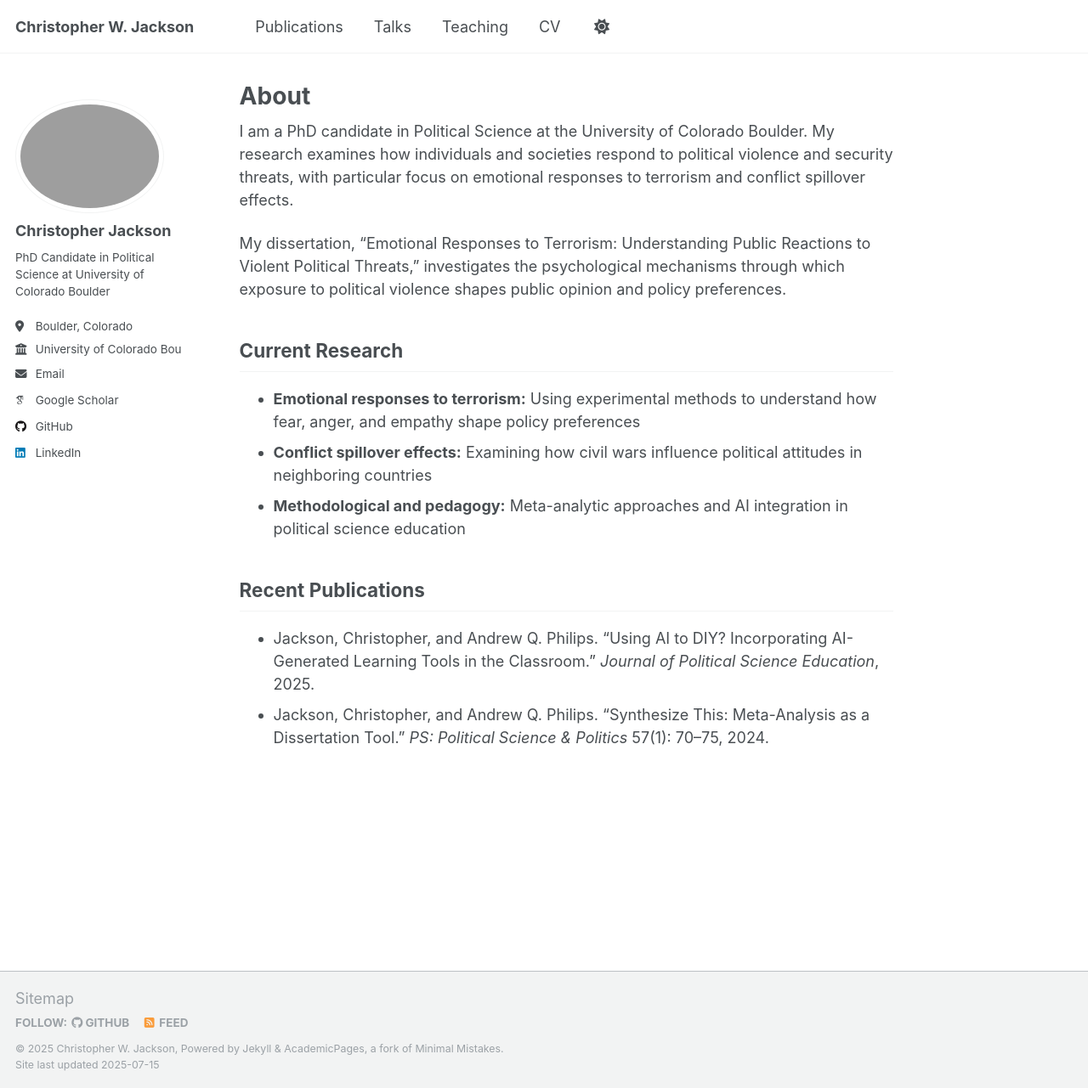
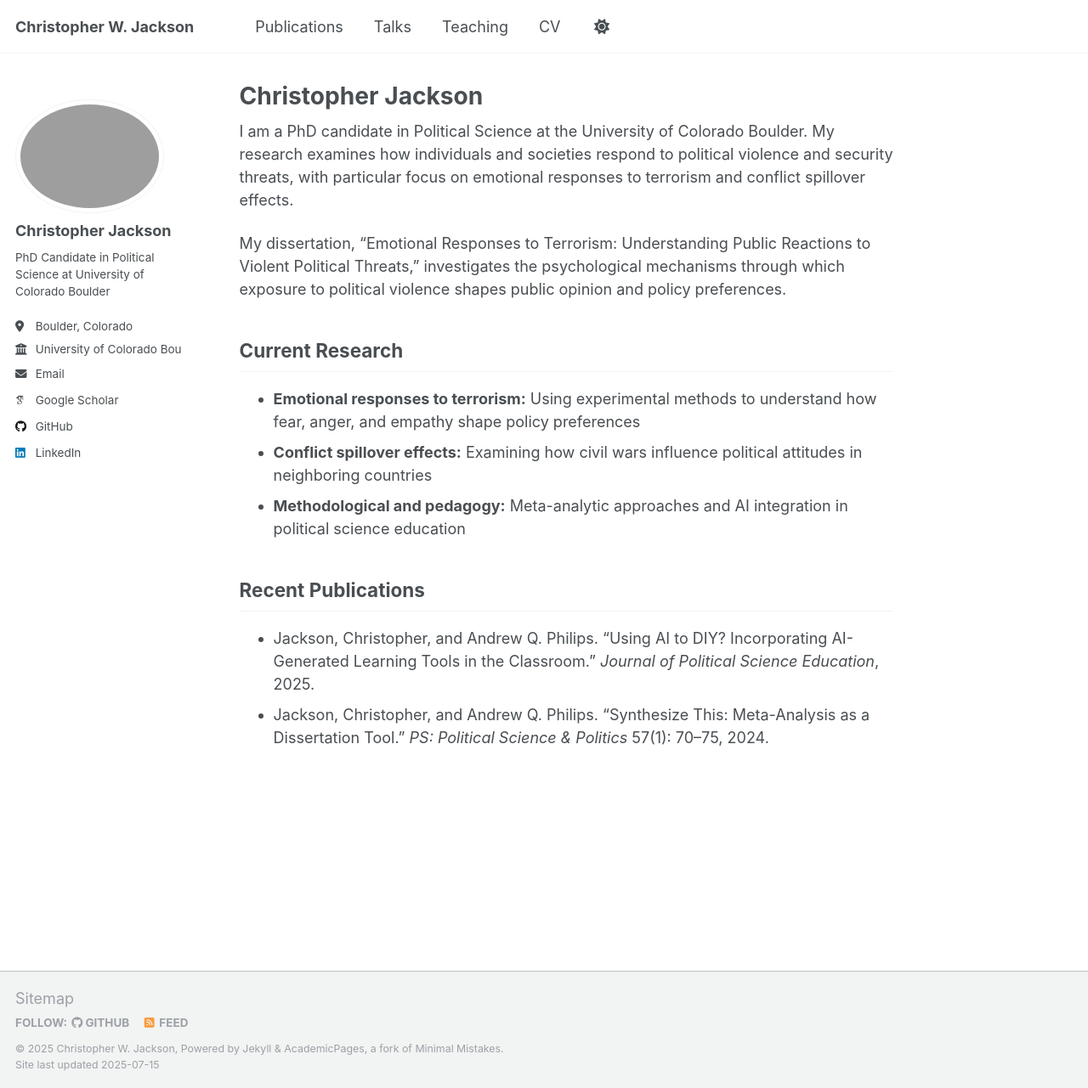
Before and after one commit to chja6843/chja6843.github.io, a Jekyll site: the page built from _pages/about.md, in a window 1280 px wide and 1281 px high. Shown: the whole window at 85% size. Built offline with Jekyll 4.4.1, drawn with Linux system fonts in a browser that asks for light colours; some web fonts are replaced; a script that is not in the unit is left out.

Commit message:
Update about.md

```diff
--- a/_pages/about.md
+++ b/_pages/about.md
@@ -1,7 +1,7 @@
 ---
 permalink: /
-title: "About"
-excerpt: "About me"
+title: "Christopher Jackson"
+excerpt: "PhD Candidate in Political Science"
 author_profile: true
 redirect_from:
   - /about/
```
